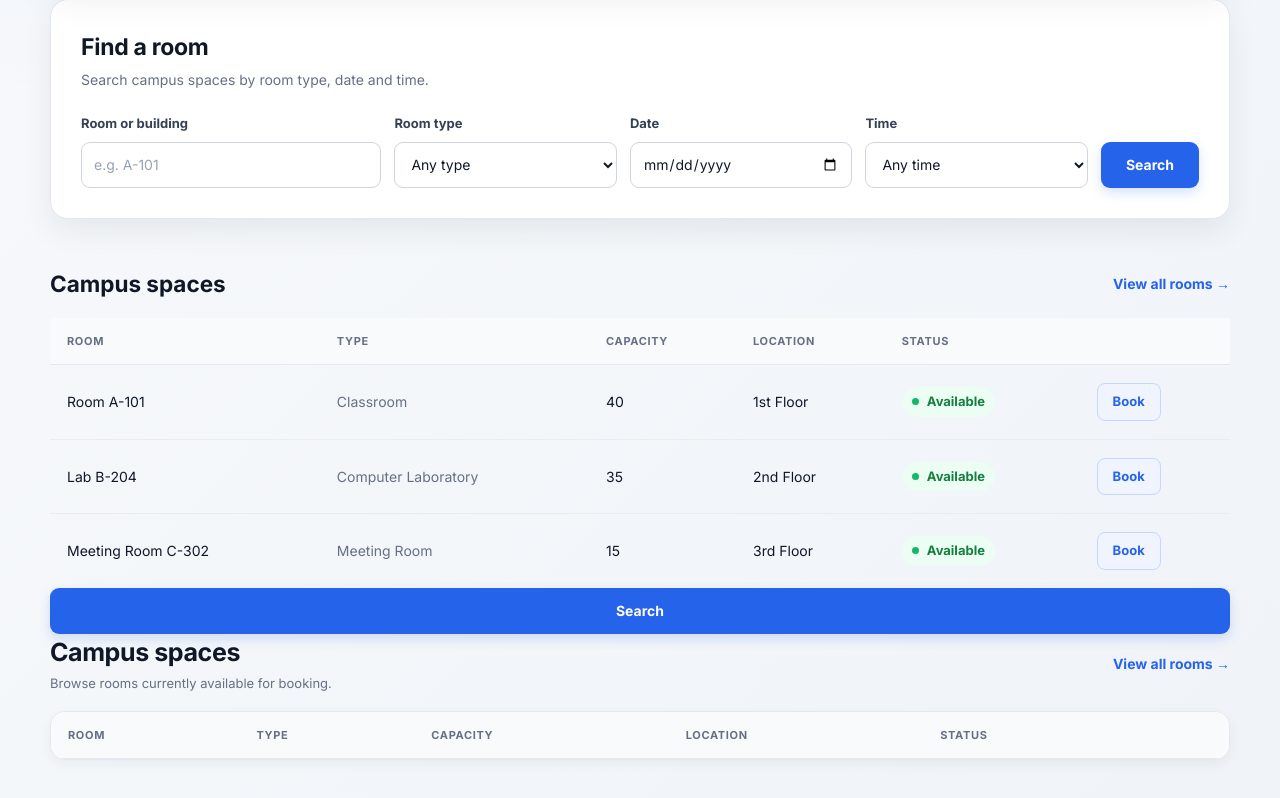
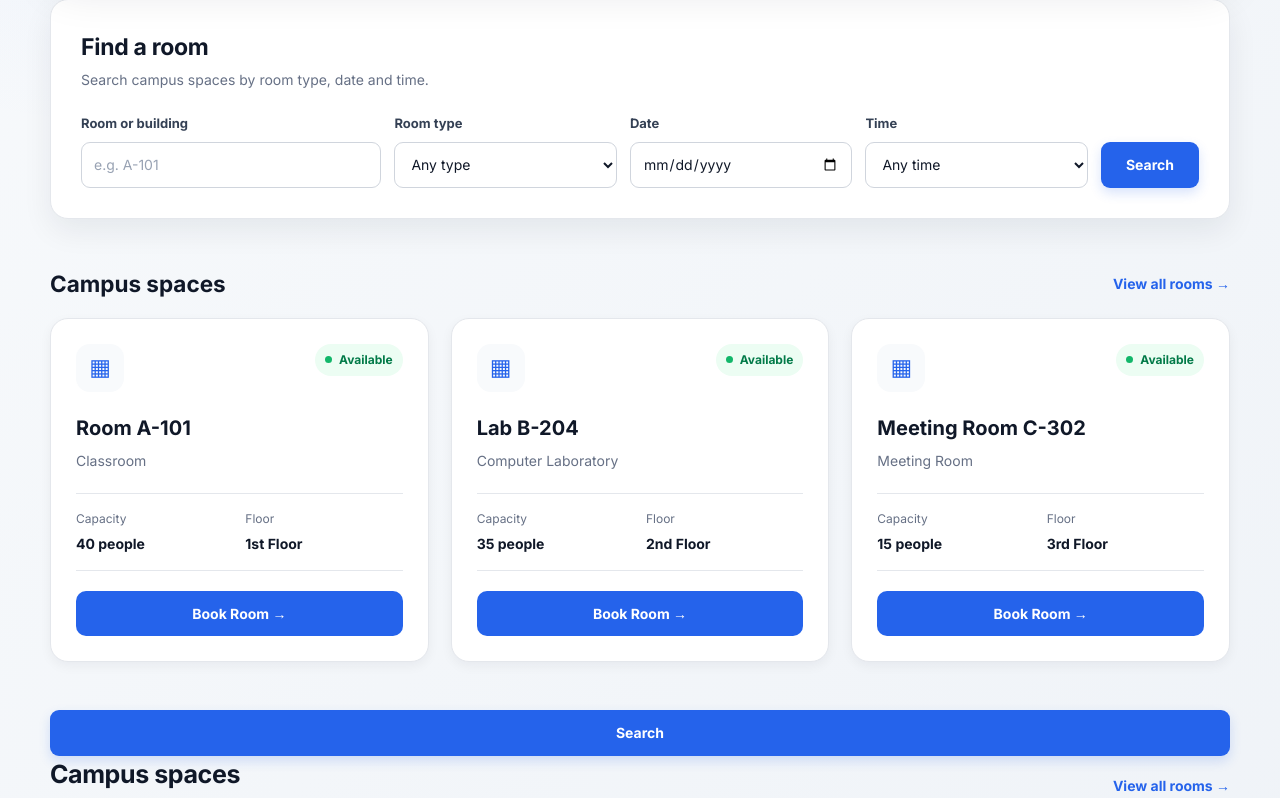
Before and after one commit to prayagbansode07/CampusSpace, a Flask app: page / in a window 1280 px wide. Shown: the part 457-1255 px from the top of the page. Run offline with Flask 3, Linux system fonts and the light colour scheme; data comes from the database, SQL or seed files in the repository; lists and menus that the app fills with data are empty.

Commit message:
Replace homepage room table with responsive cards

```diff
--- a/templates/index.html
+++ b/templates/index.html
@@ -503,6 +503,156 @@
             color: var(--accent-dark);
         }
 
+
+        /* HOMEPAGE ROOM CARDS */
+
+        .home-room-grid {
+            display: grid;
+            grid-template-columns: repeat(3, minmax(0, 1fr));
+            gap: 22px;
+            margin-bottom: 48px;
+        }
+
+        .home-room-card {
+            min-width: 0;
+            padding: 25px;
+            border: 1px solid var(--border);
+            border-radius: 18px;
+            background: #fff;
+            box-shadow: var(--shadow-sm);
+            transition: transform 0.2s ease, box-shadow 0.2s ease;
+        }
+
+        .home-room-card:hover {
+            transform: translateY(-4px);
+            box-shadow: var(--shadow);
+        }
+
+        .home-room-card-top {
+            display: flex;
+            justify-content: space-between;
+            align-items: flex-start;
+            gap: 12px;
+            margin-bottom: 22px;
+        }
+
+        .home-room-icon {
+            display: flex;
+            align-items: center;
+            justify-content: center;
+            width: 48px;
+            height: 48px;
+            border-radius: 14px;
+            background: var(--surface-soft);
+            color: var(--accent);
+            font-size: 23px;
+        }
+
+        .home-room-status {
+            display: inline-flex;
+            align-items: center;
+            gap: 7px;
+            padding: 7px 10px;
+            border-radius: 999px;
+            background: #ecfdf3;
+            color: #027a48;
+            font-size: 12px;
+            font-weight: 700;
+            white-space: nowrap;
+        }
+
+        .home-room-status::before {
+            content: "";
+            width: 7px;
+            height: 7px;
+            border-radius: 50%;
+            background: #12b76a;
+        }
+
+        .home-room-card h3 {
+            margin: 0 0 8px;
+            color: var(--text);
+            font-size: 20px;
+            line-height: 1.4;
+            overflow-wrap: anywhere;
+        }
+
+        .home-room-card-type {
+            margin: 0 0 22px;
+            color: var(--muted);
+            font-size: 14px;
+        }
+
+        .home-room-details {
+            display: grid;
+            grid-template-columns: 1fr 1fr;
+            gap: 12px;
+            padding: 16px 0;
+            border-top: 1px solid var(--border);
+            border-bottom: 1px solid var(--border);
+        }
+
+        .home-room-detail-label {
+            display: block;
+            margin-bottom: 5px;
+            color: var(--muted);
+            font-size: 12px;
+        }
+
+        .home-room-detail-value {
+            display: block;
+            color: var(--text);
+            font-size: 14px;
+            font-weight: 700;
+            overflow-wrap: anywhere;
+        }
+
+        .home-room-book {
+            display: flex;
+            align-items: center;
+            justify-content: center;
+            width: 100%;
+            box-sizing: border-box;
+            margin-top: 20px;
+            padding: 12px 16px;
+            border-radius: 10px;
+            background: var(--accent);
+            color: #fff;
+            text-decoration: none;
+            font-size: 14px;
+            font-weight: 700;
+            transition: background 0.2s ease;
+        }
+
+        .home-room-book:hover {
+            background: var(--accent-dark);
+        }
+
+        .home-room-empty {
+            grid-column: 1 / -1;
+            padding: 36px 24px;
+            border: 1px dashed var(--border);
+            border-radius: 16px;
+            color: var(--muted);
+            text-align: center;
+            background: #fff;
+        }
+
+        @media (max-width: 900px) {
+            .home-room-grid {
+                grid-template-columns: repeat(2, minmax(0, 1fr));
+            }
+        }
+
+        @media (max-width: 600px) {
+            .home-room-grid {
+                grid-template-columns: 1fr;
+            }
+
+            .home-room-card {
+                padding: 21px;
+            }
+        }
 
         /* =========================================================
            ROOM TABLE
@@ -1018,49 +1168,44 @@
                 <a href="/find-room">View all rooms →</a>
             </div>
 
-            <table class="room-table">
-                <thead>
-                    <tr>
-                        <th>ROOM</th>
-                        <th>TYPE</th>
-                        <th>CAPACITY</th>
-                        <th>LOCATION</th>
-                        <th>STATUS</th>
-                        <th></th>
-                    </tr>
-                </thead>
+            <div class="home-room-grid">
+                {% for room in rooms %}
+                <article class="home-room-card">
+                    <div class="home-room-card-top">
+                        <div class="home-room-icon" aria-hidden="true">▦</div>
+                        <span class="home-room-status">Available</span>
+                    </div>
 
+                    <h3>{{ room["name"] }}</h3>
+                    <p class="home-room-card-type">{{ room["room_type"] }}</p>
 
-                    <tbody>
-                        {% for room in rooms %}
-                        <tr>
-                            <td class="room-name">{{ room["name"] }}</td>
-                            <td class="room-type">{{ room["room_type"] }}</td>
-                            <td>{{ room["capacity"] }}</td>
-                            <td>{{ room["floor"] }}</td>
-                            <td>
-                                <span class="status">
-                                    <span class="status-dot"></span>
-                                    Available
-                                </span>
-                            </td>
-                            <td>
-                                <a href="/book-room?room_id={{ room['id'] }}"
-                                   class="book-button">
-                                    Book
-                                </a>
-                            </td>
-                        </tr>
-                        {% else %}
-                        <tr>
-                            <td colspan="6" style="text-align: center; padding: 30px;">
-                                No rooms have been added by the admin yet.
-                            </td>
-                        </tr>
-                        {% endfor %}
-                    </tbody>
+                    <div class="home-room-details">
+                        <div>
+                            <span class="home-room-detail-label">Capacity</span>
+                            <span class="home-room-detail-value">
+                                {{ room["capacity"] }} people
+                            </span>
+                        </div>
+                        <div>
+                            <span class="home-room-detail-label">Floor</span>
+                            <span class="home-room-detail-value">
+                                {{ room["floor"] }}
+                            </span>
+                        </div>
+                    </div>
 
-            </table>
+                    <a href="/book-room?room_id={{ room['id'] }}"
+                       class="home-room-book">
+                        Book Room <span aria-hidden="true">&nbsp;→</span>
+                    </a>
+                </article>
+                {% else %}
+                <div class="home-room-empty">
+                    <h3>No rooms available yet</h3>
+                    <p>Rooms added by the administrator will appear here.</p>
+                </div>
+                {% endfor %}
+            </div>
 
         </section>
 
```
